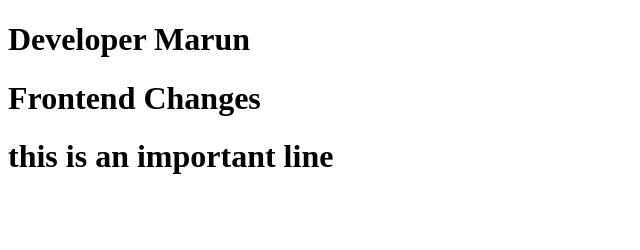
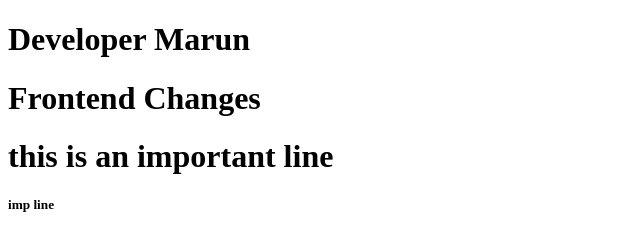
Before and after one commit to devgitmarun/repomarun, a plain HTML site: page index.html in a window 1280 px wide. Shown: the full height of the page, 0-640 px from the left. Drawn offline with Linux system fonts and the light colour scheme.

Commit message:
Update index.html

```diff
--- a/index.html
+++ b/index.html
@@ -10,5 +10,6 @@
     <h1>Developer Marun</h1>
     <h1>Frontend Changes</h1>
     <h1>this is an important line</h1>
+    <h5>imp line</h5>
 </body>
 </html>
```
